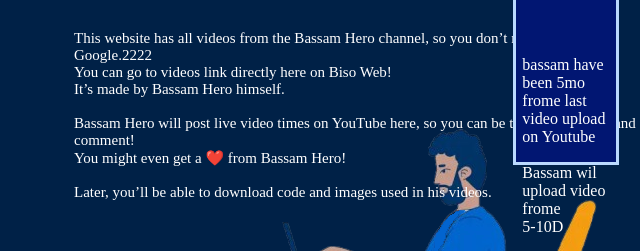
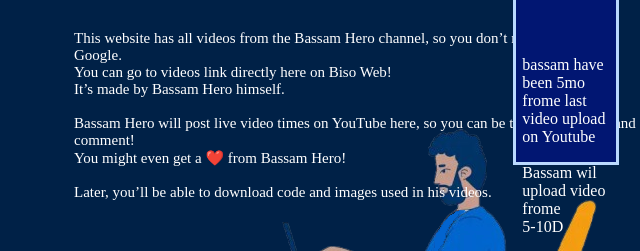
Before and after one commit to bassamherosuper-jpg/Biso, a plain HTML site: page index.html in a window 1280 px wide. Shown: the part 185-436 px from the top of the page, 626-1266 px from the left. Drawn offline with Linux system fonts and the light colour scheme.

Commit message:
Add files via upload

```diff
--- a/index.html
+++ b/index.html
@@ -22,7 +22,7 @@
   <button id="B2">Download</button>
   <h5>No Download</h5>
   <p>
-    This website has all videos from the Bassam Hero channel, so you don’t need to search on Google.2222<br>
+    This website has all videos from the Bassam Hero channel, so you don’t need to search on Google.<br>
     You can go to videos link directly here on Biso Web!<br>
     It’s made by Bassam Hero himself.<br><br>
     Bassam Hero will post live video times on YouTube here, so you can be the first to watch and comment!<br>
```
